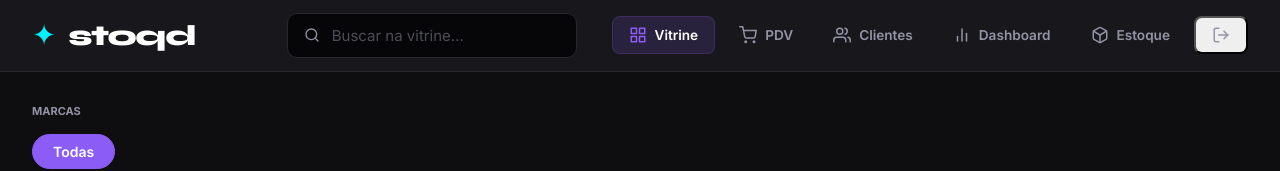
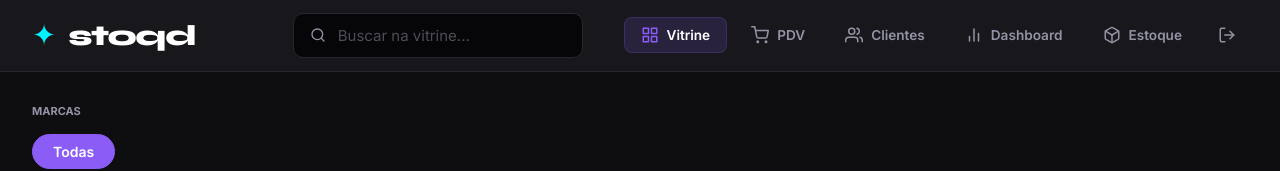
Before and after one commit to ArthurCorreiaa/stoqd, a React app in the folder frontend/: page / in a window 1280 px wide. Shown: the top 171 px of the page. Built offline with nearby package versions, Linux system fonts and the light colour scheme; no server answers; sample sign-in values are in the browser's storage; the HTML template or start-up script is replaced by a standard one.

Commit message:
style(frontend): improve logout button formatting

```diff
--- a/frontend/src/components/Header.css
+++ b/frontend/src/components/Header.css
@@ -79,3 +79,20 @@
     max-width: 100%;
   }
 }
+
+/* --- Botão de Logout --- */
+button.nav-link {
+  background: transparent;
+  border: none;
+  cursor: pointer;
+  font-family: inherit;
+  padding: 8px 12px;
+}
+
+button.nav-link.btn-logout:hover {
+  background: rgba(255, 59, 48, 0.1);
+}
+
+button.nav-link.btn-logout:hover .nav-icon {
+  color: #ff3b30;
+}
```
